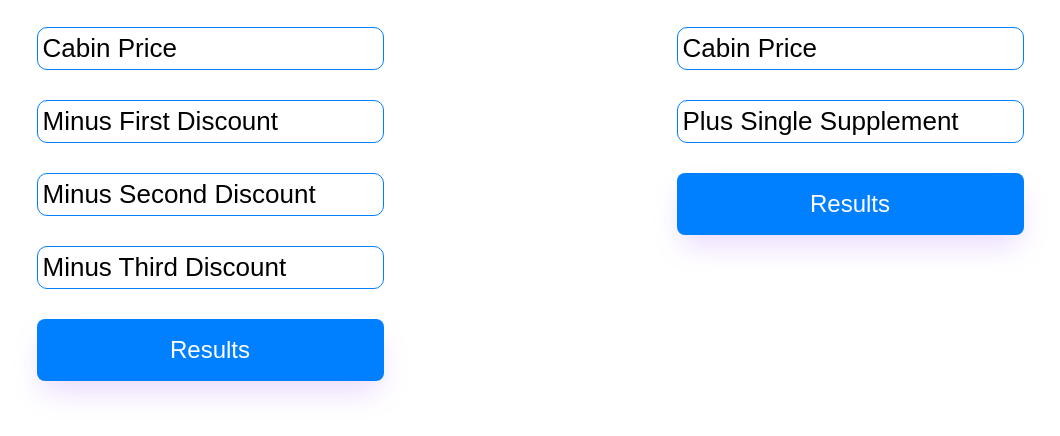
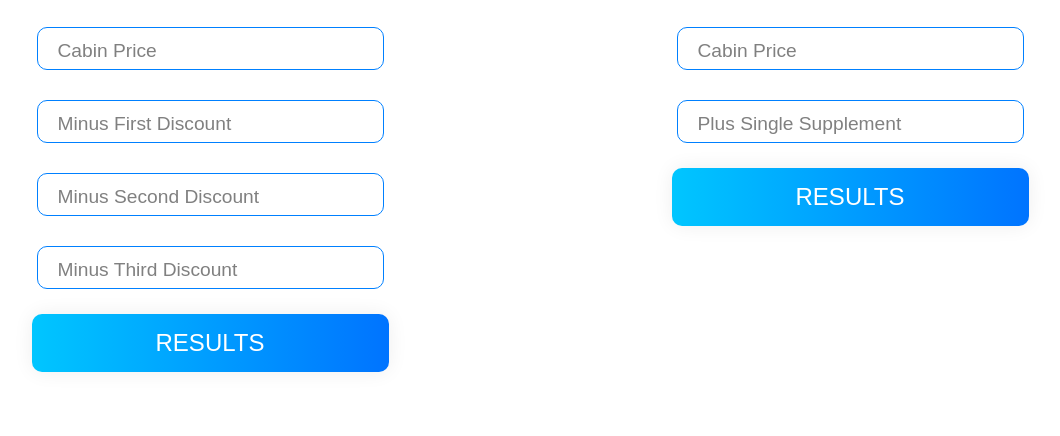
Before and after one commit to mitrovicbojan/commission, a plain HTML site: page index.html in a window 1280 px wide. Shown: the part 166-602 px from the top of the page, without its empty margins (110-1170 px from the left). Drawn offline with Linux system fonts and the light colour scheme.

Commit message:
btn/background

```diff
--- a/index.html
+++ b/index.html
@@ -10,23 +10,23 @@
   <body>
     <div class="container">
       <div class="commissions">
-        <h1 class="title">Discounts</h1>
+        <h1 class="title-discounts">Discounts</h1>
         <div class="inputs">
-          <input type="text" id="cabin-price" placeholder="Cabin Price" />
+          <input type="number" id="cabin-price" placeholder="Cabin Price" />
           <input
-            type="text"
+            type="number"
             id="first-discount"
             placeholder="minus first discount"
           />
           <div id="first-discount-output"></div>
           <input
-            type="text"
+            type="number"
             id="second-discount"
             placeholder="minus second discount"
           />
           <div id="second-discount-output"></div>
           <input
-            type="text"
+            type="number"
             id="third-discount"
             placeholder="minus third discount"
           />
@@ -38,12 +38,12 @@
         <h1 class="title">Single supplement</h1>
         <div class="inputs">
           <input
-            type="text"
+            type="number"
             id="cabin-price-supplement"
             placeholder="Cabin Price"
           />
           <input
-            type="text"
+            type="number"
             id="single-supplement"
             placeholder="Plus Single Supplement"
           />
--- a/style.css
+++ b/style.css
@@ -11,7 +11,7 @@
 body {
   width: 100%;
   height: 100vh;
-  background: url(../img/boat_background.jpg);
+  background: url(/img/pexels-asad-photo-maldives-457881.jpg);
   background-position: center;
   background-repeat: no-repeat;
   background-size: cover;
@@ -48,7 +48,10 @@ input {
 }
 
 input::placeholder {
-  color: black;
+  color: gray;
+  padding: 15px;
+  font-weight: 300;
+  font-size: 1.2rem;
 }
 
 .inputs {
@@ -56,14 +59,12 @@ input::placeholder {
   flex-direction: column;
 }
 
-.button-63 {
+/* .button-63 {
   align-items: center;
-  /*background-image: linear-gradient(144deg, #af40ff, #5b42f3 50%, #00ddeb);*/
+
   background: #0080ff;
   border: 0;
   border-radius: 8px;
-  box-shadow: rgba(151, 65, 252, 0.2) 0 15px 30px -5px;
-  box-sizing: border-box;
   color: #ffffff;
   display: flex;
   font-size: 1.2rem;
@@ -86,13 +87,19 @@ input::placeholder {
   outline: 0;
   background: #004f9d;
   transition: 0.3s ease-in;
-}
+} */
 
 .title {
   font-size: 2rem;
   text-transform: uppercase;
   width: auto;
   color: #0080ff;
+}
+.title-discounts {
+  font-size: 2rem;
+  text-transform: uppercase;
+  width: auto;
+  color: #eee;
 }
 
 @media (min-width: 768px) {
@@ -122,6 +129,9 @@ input::placeholder {
   input::placeholder {
     font-size: 1.4rem;
   }
+  .title-discounts {
+    color: #0080ff;
+  }
 }
 
 @media only screen and (min-device-width: 768px) and (max-device-width: 1024px) and (orientation: landscape) and (-webkit-min-device-pixel-ratio: 1) {
@@ -133,4 +143,34 @@ input::placeholder {
     flex-wrap: nowrap;
     margin: 100px auto;
   }
+  .title-discounts {
+    color: #0080ff;
+  }
 }
+
+.button-63 {
+  background-image: linear-gradient(
+    to right,
+    #00c6ff 0%,
+    #0072ff 51%,
+    #00c6ff 100%
+  );
+  margin: 10px;
+  padding: 15px 45px;
+  text-align: center;
+  text-transform: uppercase;
+  transition: 0.5s;
+  background-size: 200% auto;
+  color: white;
+  box-shadow: 0 0 20px #eee;
+  border-radius: 10px;
+  display: block;
+  border: none;
+  cursor: pointer;
+}
+
+.button-63:hover {
+  background-position: right center; /* change the direction of the change here */
+  color: #fff;
+  text-decoration: none;
+}
```
Also changed, not shown: img/pexels-asad-photo-maldives-457881.jpg (added).
